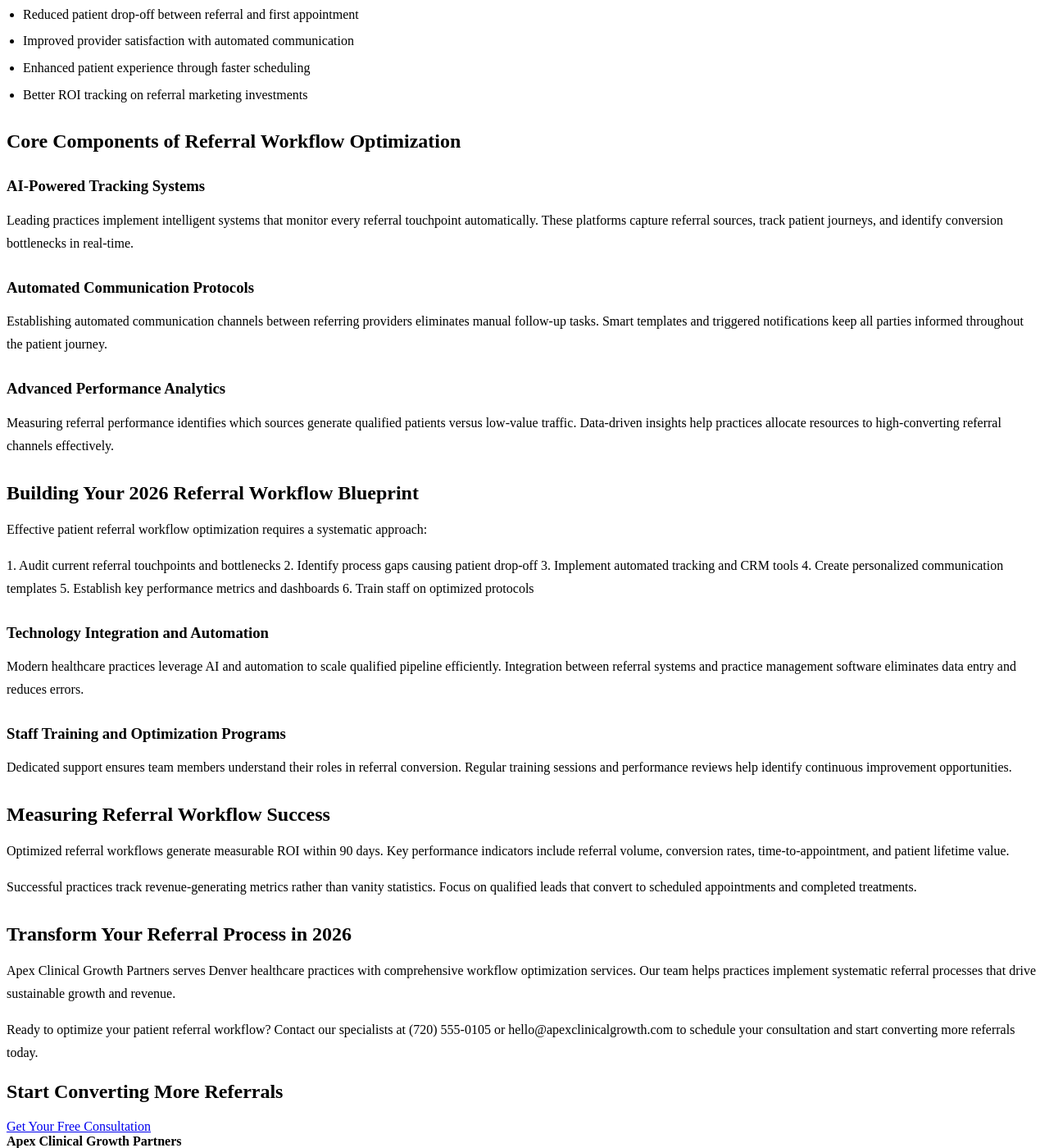
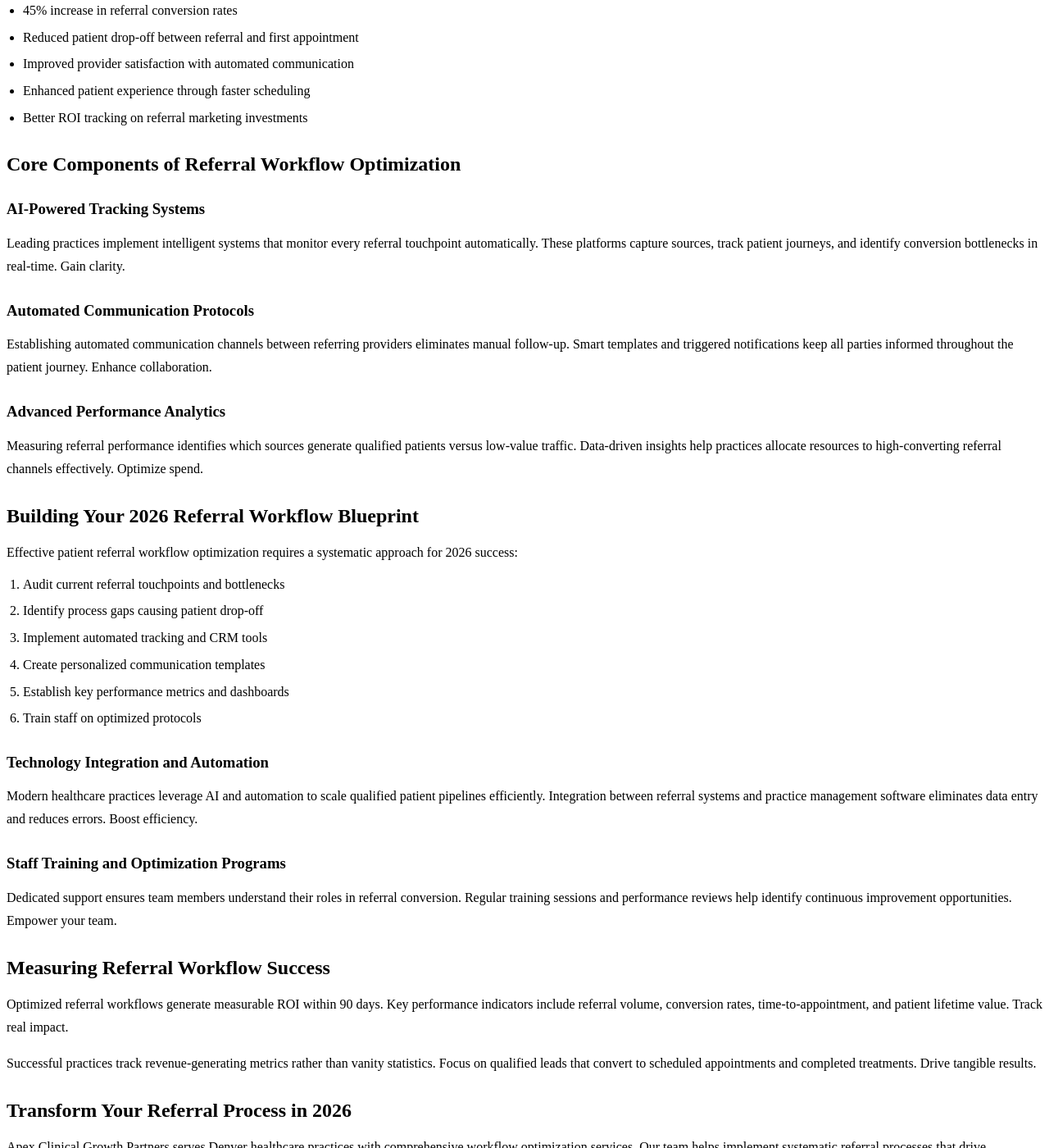
Before and after one commit to prjctlphbt/orbitr-canary-angular-20260228, a Jekyll site: the page patient-referral-workflow-blueprint.html, which Jekyll copies as it is, in a window 1280 px wide and 1400 px high, scrolled down 417 px. Shown: the whole window at 82% size. Built offline with Jekyll 4.4.1, drawn with Linux system fonts in a browser that asks for light colours; some of the changed text lies outside the part shown.

Commit message:
Refresh and update content: patient-referral-workflow-blueprint.html

```diff
--- a/patient-referral-workflow-blueprint.html
+++ b/patient-referral-workflow-blueprint.html
@@ -4,7 +4,7 @@
 <head>
 <meta charset="utf-8"/>
 <meta content="width=device-width, initial-scale=1.0" name="viewport"/>
-<meta content="Optimize your patient referral workflow with Apex Clinical Growth Partners. Streamline processes, reduce delays, and boost referral volume by 40% in 2026. Get your blueprint today." name="description"/>
+<meta content="Unlock significant growth for your practice in 2026 with our Patient Referral Workflow Optimization Blueprint. Streamline processes, enhance patient acquisition, and boost your referral volume by 40%. Get started with Apex Clinical Growth Partners." name="description"/>
 <title>Patient Referral Workflow Optimization Blueprint | 2026 Guide</title>
 <style>
 
@@ -95,7 +95,7 @@
 <a href="/services/">Services</a>
 <a href="/blog/insights/">Insights</a>
 <a href="/contact/">Contact</a>
-<a class="cta" href="/contact/">Book Intro Call</a>
+<a class="cta" href="/contact/">Book Your Intro Call</a>
 </nav>
 </div>
 </header>
@@ -103,16 +103,16 @@
 <section class="page-hero landing-hero">
 <div class="container">
 <h1>Patient Referral Workflow Optimization Blueprint</h1>
-<a class="cta" href="/services/">Get Your Blueprint</a>
+<a class="cta" href="/services/">Access Your Blueprint Now</a>
 </div>
 </section>
 <section class="landing-content">
 <div class="container orbitr-generated-content">
 <h1>Patient Referral Workflow Optimization Blueprint</h1>
-<p>Streamlining patient referrals drives healthcare growth and maximizes revenue in 2026. Effective workflow optimization transforms fragmented processes into seamless systems that convert qualified leads into scheduled patients.</p>
+<p>Streamlining patient referrals is crucial for healthcare growth and maximizing revenue in 2026. Effective workflow optimization transforms fragmented processes into seamless systems. This converts qualified leads into scheduled patients efficiently.</p>
 <h2>Why Patient Referral Workflows Drive Practice Growth</h2>
-<p>Inefficient referral systems waste valuable opportunities and marketing budget. Healthcare practices lose potential revenue when referral processes lack automation and tracking capabilities.</p>
-<p>What practices achieve within 90 days of implementing optimized workflows:</p>
+<p>Inefficient referral systems waste valuable opportunities and marketing budgets. Healthcare practices lose potential revenue when processes lack automation and robust tracking capabilities. Optimize for success.</p>
+<p>Practices achieve significant results within 90 days of implementing optimized workflows, including:</p>
 <ul>
 <li>45% increase in referral conversion rates</li>
 <li>Reduced patient drop-off between referral and first appointment</li>
@@ -122,35 +122,37 @@
 </ul>
 <h2>Core Components of Referral Workflow Optimization</h2>
 <h3>AI-Powered Tracking Systems</h3>
-<p>Leading practices implement intelligent systems that monitor every referral touchpoint automatically. These platforms capture referral sources, track patient journeys, and identify conversion bottlenecks in real-time.</p>
+<p>Leading practices implement intelligent systems that monitor every referral touchpoint automatically. These platforms capture sources, track patient journeys, and identify conversion bottlenecks in real-time. Gain clarity.</p>
 <h3>Automated Communication Protocols</h3>
-<p>Establishing automated communication channels between referring providers eliminates manual follow-up tasks. Smart templates and triggered notifications keep all parties informed throughout the patient journey.</p>
+<p>Establishing automated communication channels between referring providers eliminates manual follow-up. Smart templates and triggered notifications keep all parties informed throughout the patient journey. Enhance collaboration.</p>
 <h3>Advanced Performance Analytics</h3>
-<p>Measuring referral performance identifies which sources generate qualified patients versus low-value traffic. Data-driven insights help practices allocate resources to high-converting referral channels effectively.</p>
+<p>Measuring referral performance identifies which sources generate qualified patients versus low-value traffic. Data-driven insights help practices allocate resources to high-converting referral channels effectively. Optimize spend.</p>
 <h2>Building Your 2026 Referral Workflow Blueprint</h2>
-<p>Effective patient referral workflow optimization requires a systematic approach:</p>
-<p>1. Audit current referral touchpoints and bottlenecks
-2. Identify process gaps causing patient drop-off
-3. Implement automated tracking and CRM tools
-4. Create personalized communication templates
-5. Establish key performance metrics and dashboards
-6. Train staff on optimized protocols</p>
+<p>Effective patient referral workflow optimization requires a systematic approach for 2026 success:</p>
+<ol>
+<li>Audit current referral touchpoints and bottlenecks</li>
+<li>Identify process gaps causing patient drop-off</li>
+<li>Implement automated tracking and CRM tools</li>
+<li>Create personalized communication templates</li>
+<li>Establish key performance metrics and dashboards</li>
+<li>Train staff on optimized protocols</li>
+</ol>
 <h3>Technology Integration and Automation</h3>
-<p>Modern healthcare practices leverage AI and automation to scale qualified pipeline efficiently. Integration between referral systems and practice management software eliminates data entry and reduces errors.</p>
+<p>Modern healthcare practices leverage AI and automation to scale qualified patient pipelines efficiently. Integration between referral systems and practice management software eliminates data entry and reduces errors. Boost efficiency.</p>
 <h3>Staff Training and Optimization Programs</h3>
-<p>Dedicated support ensures team members understand their roles in referral conversion. Regular training sessions and performance reviews help identify continuous improvement opportunities.</p>
+<p>Dedicated support ensures team members understand their roles in referral conversion. Regular training sessions and performance reviews help identify continuous improvement opportunities. Empower your team.</p>
 <h2>Measuring Referral Workflow Success</h2>
-<p>Optimized referral workflows generate measurable ROI within 90 days. Key performance indicators include referral volume, conversion rates, time-to-appointment, and patient lifetime value.</p>
-<p>Successful practices track revenue-generating metrics rather than vanity statistics. Focus on qualified leads that convert to scheduled appointments and completed treatments.</p>
+<p>Optimized referral workflows generate measurable ROI within 90 days. Key performance indicators include referral volume, conversion rates, time-to-appointment, and patient lifetime value. Track real impact.</p>
+<p>Successful practices track revenue-generating metrics rather than vanity statistics. Focus on qualified leads that convert to scheduled appointments and completed treatments. Drive tangible results.</p>
 <h2>Transform Your Referral Process in 2026</h2>
-<p>Apex Clinical Growth Partners serves Denver healthcare practices with comprehensive workflow optimization services. Our team helps practices implement systematic referral processes that drive sustainable growth and revenue.</p>
-<p>Ready to optimize your patient referral workflow? Contact our specialists at (720) 555-0105 or hello@apexclinicalgrowth.com to schedule your consultation and start converting more referrals today.</p>
+<p>Apex Clinical Growth Partners serves Denver healthcare practices with comprehensive workflow optimization services. Our team helps implement systematic referral processes that drive sustainable growth and revenue in 2026.</p>
+<p>Ready to optimize your patient referral workflow for 2026? Contact our specialists at (720) 555-0105 or hello@apexclinicalgrowth.com to schedule your consultation. Start converting more referrals today.</p>
 </div>
 </section>
 <section class="landing-cta">
 <div class="container">
 <h2>Start Converting More Referrals</h2>
-<a class="cta" href="/services/">Get Your Free Consultation</a>
+<a class="cta" href="/services/">Schedule Your Free Consultation</a>
 </div>
 </section>
 </main>
```
Also changed, not shown: other parts of patient-referral-workflow-blueprint.html (+0 -10 lines).
